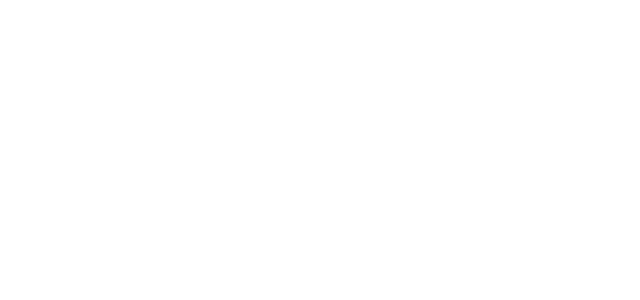
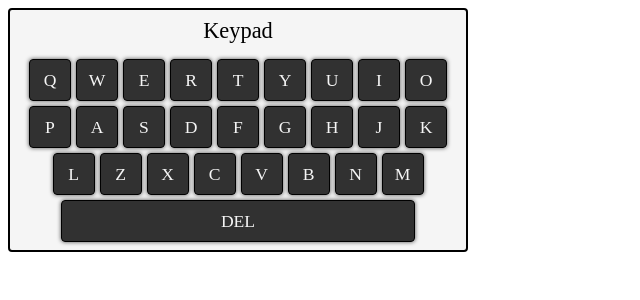
Before and after one commit to Jafarl1/Hangman-game-React.js, a React (Vite) app: page / in a window 1280 px wide. Shown: the top 300 px of the page, without its empty margins (0-640 px from the left). Built offline with nearby package versions, Linux system fonts and the light colour scheme; the HTML template or start-up script is replaced by a standard one.

Commit message:
keypad board added

```diff
--- a/src/App.jsx
+++ b/src/App.jsx
@@ -1,9 +1,11 @@
 /* eslint-disable no-unused-vars */
 import { useState } from "react";
+import Hangman from "./components/hangman/hangman.jsx";
 
 function App() {
   return (
     <>
+      <Hangman />
     </>
   );
 }
--- /dev/null
+++ b/src/components/hangman/hangman.jsx
@@ -0,0 +1,13 @@
+/* eslint-disable no-unused-vars */
+import React from "react";
+import Keypad from "../keypad/keypad.jsx";
+
+function Hangman() {
+  return (
+    <>
+      <Keypad />
+    </>
+  );
+}
+
+export default Hangman;
--- /dev/null
+++ b/src/components/keypad/keypad.jsx
@@ -0,0 +1,39 @@
+/* eslint-disable no-unused-vars */
+import React, { useState } from "react";
+import styles from "./keypad.module.css";
+
+function Keypad() {
+  const [keypadBoard, setKeypadBoard] = useState([
+    ..."qwertyuiopasdfghjklzxcvbnm",
+  ]);
+
+  const handleClickOnKeypad = (e) => {
+    const value = e.target.innerHTML;
+  };
+  return (
+    <>
+      <div className={styles.keypad}>
+        <span className={styles.header}>Keypad</span>
+        <div className={styles.letters}>
+          {keypadBoard.map((letter, index) => (
+            <div
+              className={styles.letter}
+              key={index}
+              onClick={handleClickOnKeypad}
+            >
+              {letter}
+            </div>
+          ))}
+          <div
+            className={`${styles.letter} ${styles.del}`}
+            onClick={handleClickOnKeypad}
+          >
+            del
+          </div>
+        </div>
+      </div>
+    </>
+  );
+}
+
+export default Keypad;
--- /dev/null
+++ b/src/components/keypad/keypad.module.css
@@ -0,0 +1,51 @@
+::selection {
+  background-color: transparent;
+}
+.keypad {
+  width: 440px;
+  display: flex;
+  flex-direction: column;
+  align-items: center;
+  padding: 8px;
+  border-radius: 4px;
+  border: 2px solid black;
+  background-color: whitesmoke;
+
+  .header {
+    font-size: 1.4rem;
+    margin-bottom: 15px;
+  }
+
+  .letters {
+    display: flex;
+    justify-content: center;
+    flex-wrap: wrap;
+    gap: 5px;
+
+    .letter {
+      width: 40px;
+      height: 40px;
+      display: flex;
+      justify-content: center;
+      align-items: center;
+      border: 1px solid black;
+      border-radius: 4px;
+      cursor: pointer;
+      background-color: rgba(0, 0, 0, 0.8);
+      color: whitesmoke;
+      font-size: 1.1rem;
+      transition: 0.2s;
+      box-shadow: 0px 0px 4px 0px #000000af;
+      text-transform: uppercase;
+
+      &:active {
+        transform: scale(0.95);
+        box-shadow: none;
+      }
+    }
+
+    .del {
+      width: 80%;
+    }
+  }
+}
```
Also changed, not shown: src/components/hangman/hangman.module.css (added).
